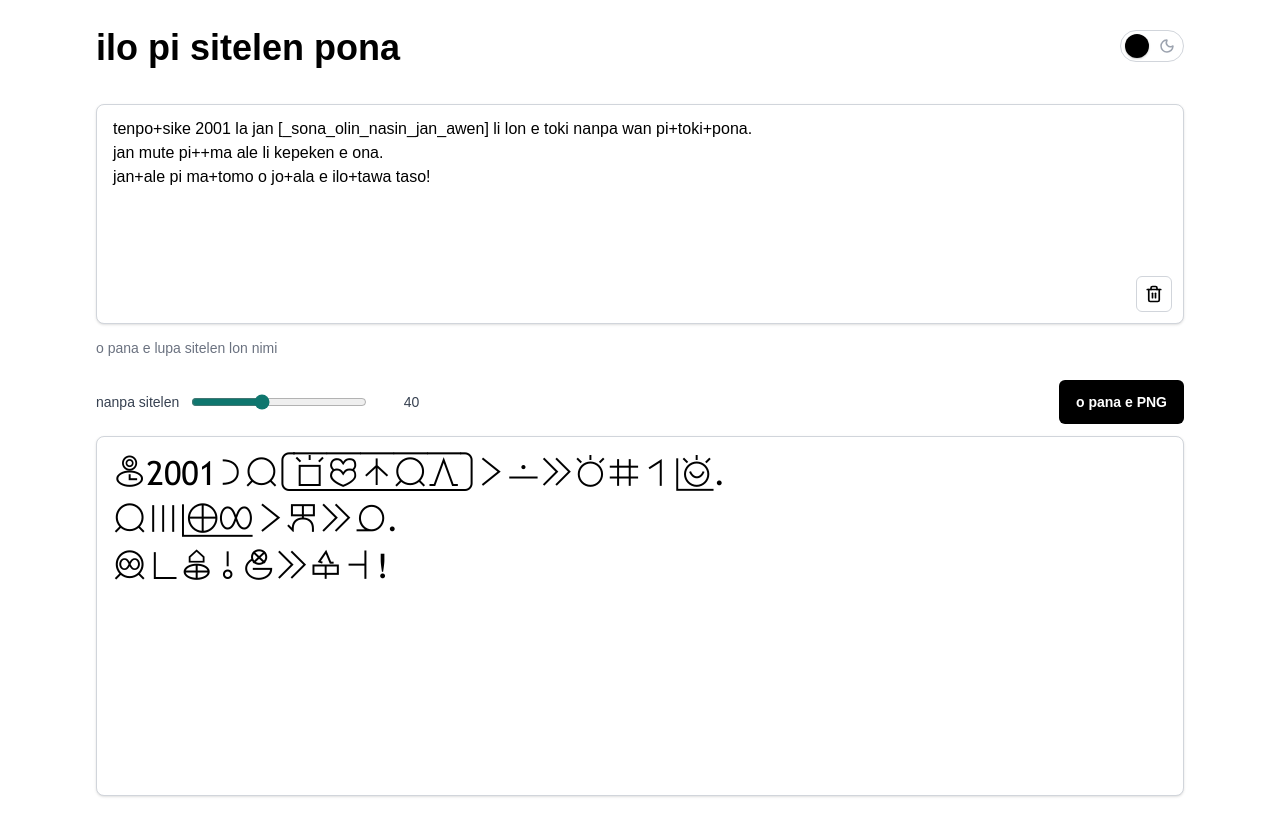
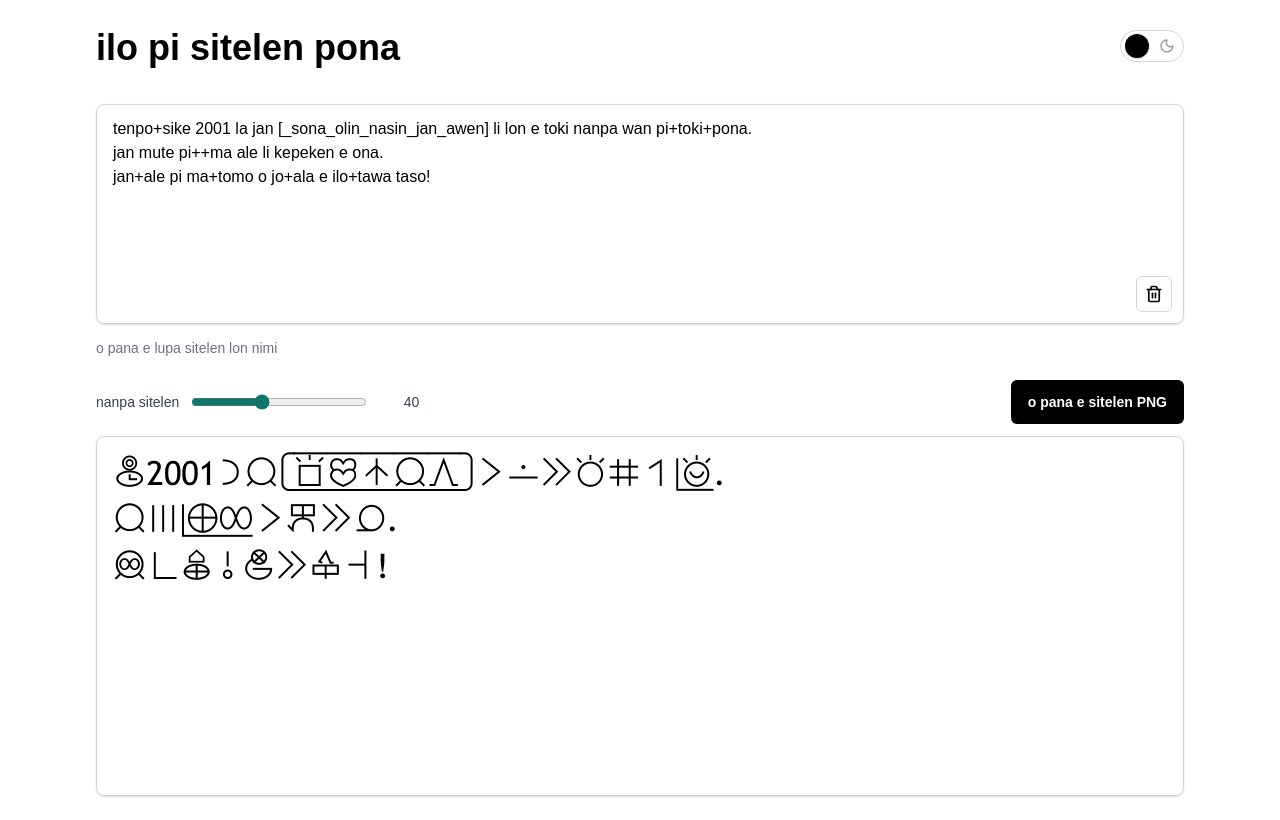
Before and after one commit to vpavlenko/sitelen, a Next.js app: page / in a window 1280 px wide. Built offline with nearby package versions, Linux system fonts and the light colour scheme; no server answers; a web font is replaced by a local one.

Commit message:
Use sitelen PNG in interface labels

```diff
--- a/app/layout.tsx
+++ b/app/layout.tsx
@@ -11,7 +11,8 @@ const elmsSans = Elms_Sans({
 
 export const metadata: Metadata = {
   title: "ilo pi sitelen pona",
-  description: "o ante e toki pona tawa sitelen pona. o pana e ona sama PNG.",
+  description:
+    "o ante e toki pona tawa sitelen pona. o pana e ona sama sitelen PNG.",
   icons: {
     icon: "/favicon.svg",
   },
--- a/app/page.tsx
+++ b/app/page.tsx
@@ -521,10 +521,10 @@ export default function Home() {
                 type="button"
               >
                 {copyState === "copied"
-                  ? "PNG li lon poki"
+                  ? "sitelen PNG li lon poki"
                   : copyState === "downloaded"
-                    ? "PNG li kama"
-                    : "o pana e PNG"}
+                    ? "sitelen PNG li kama"
+                    : "o pana e sitelen PNG"}
               </button>
             </div>
             <div
@@ -566,7 +566,8 @@ export default function Home() {
 
         {copyState === "error" ? (
           <p className="text-sm font-medium text-[#b91c1c]">
-            pali PNG li pakala. ken la ilo ni li wile e HTTPS anu localhost.
+            pali sitelen PNG li pakala. ken la ilo ni li wile e HTTPS anu
+            localhost.
           </p>
         ) : null}
       </div>
```
